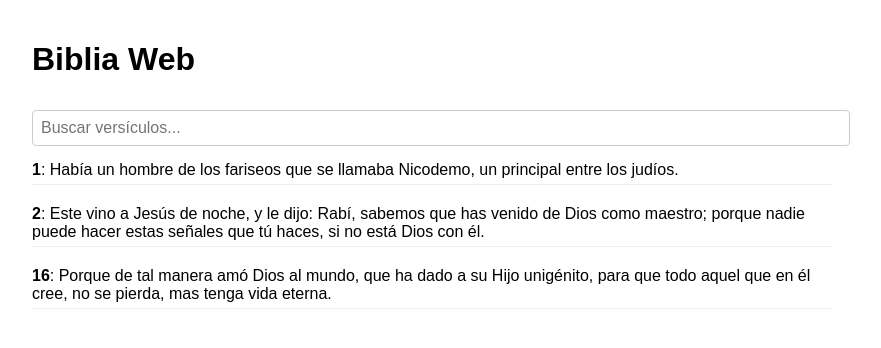
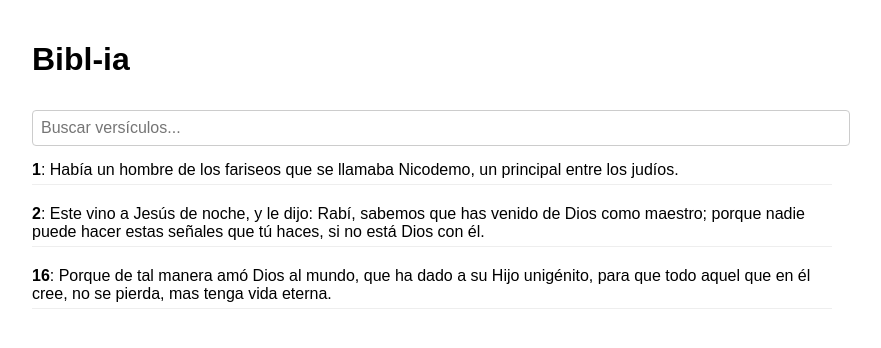
Before and after one commit to Ssteier2016/bibliaweb, a React (Create React App) app: page / in a window 1280 px wide. Shown: the top 348 px of the page, without its empty margins (208-1089 px from the left). Built offline with nearby package versions, Linux system fonts and the light colour scheme; the HTML template or start-up script is replaced by a standard one.

Commit message:
Update App.js

```diff
--- a/src/App.js
+++ b/src/App.js
@@ -130,7 +130,7 @@ function App() {
 
   return (
     <div className="App">
-      <h1>Biblia Web</h1>
+      <h1>Bibl-ia</h1>
       <input
         type="text"
         placeholder="Buscar versículos..."
@@ -183,7 +183,7 @@ function App() {
             Compartir
           </div>
           <div className="menu-item" onClick={toggleCommentSubmenu}>
-            Comentario
+            Comentarios:
             {commentSubmenu && (
               <div className="submenu">
                 <div className="submenu-item" onClick={() => handleCommentSelect('linguistico')}>
```
